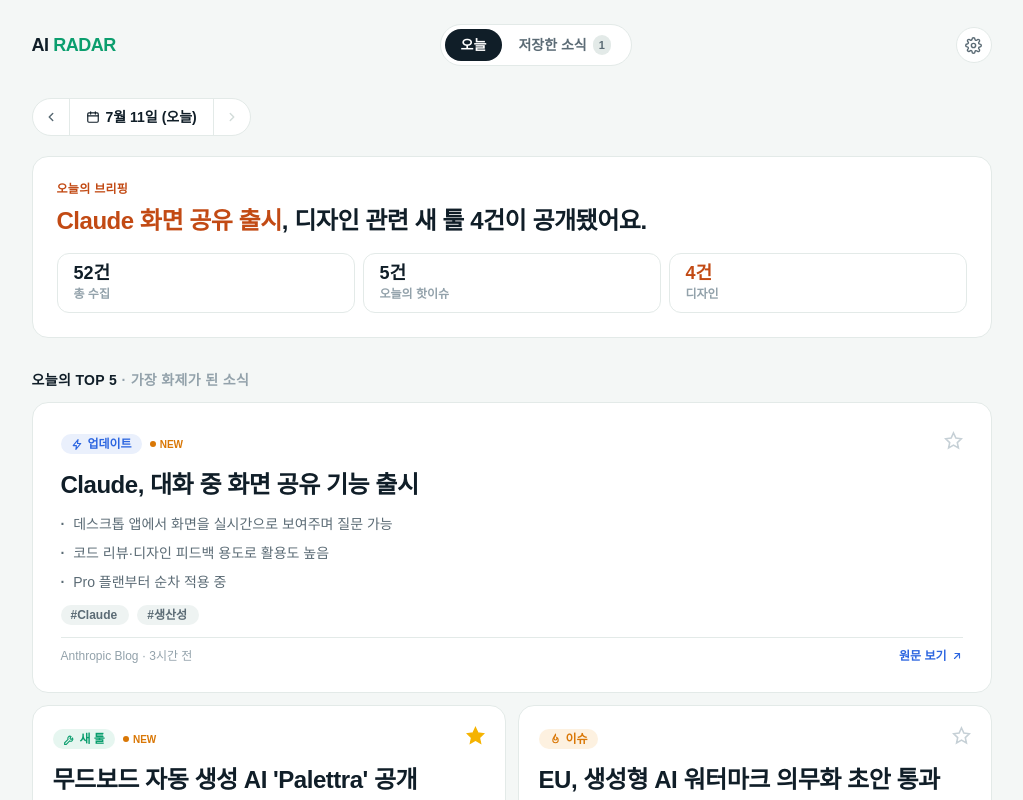
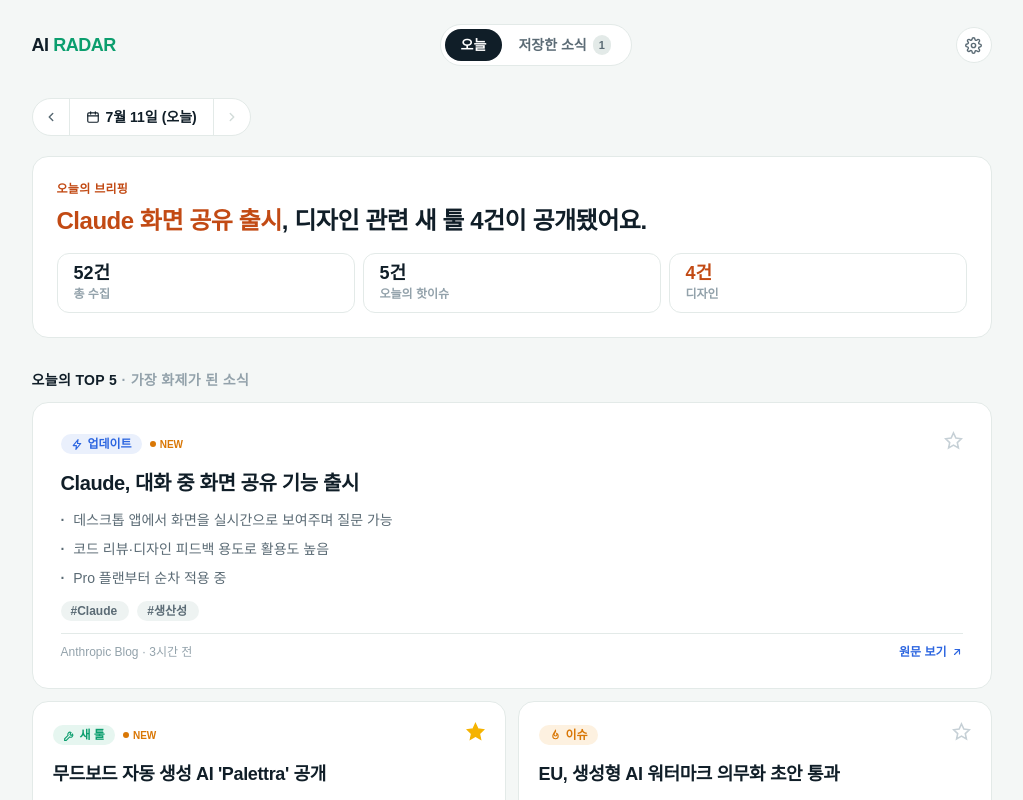
Before and after one commit to lunaatelier/ai-radar, a React (Vite) app: page / in a window 1280 px wide. Shown: the top 800 px of the page, without its empty margins (121-1144 px from the left). Built offline with nearby package versions, Linux system fonts and the light colour scheme; a web font is replaced by a local one.

Commit message:
fix: reduce TOP5 card title size below briefing title
Co-Authored-By: Claude Fable 5 <noreply@anthropic.com>
Claude-Session: https://claude.ai/code/session_01YSuxntHxa7WrLZnTeh3Qsy

```diff
--- a/src/App.jsx
+++ b/src/App.jsx
@@ -204,7 +204,7 @@ function Card({ item, hero, saved, toggle, onTag, fields }) {
         <span className="ml-auto"><StarBtn on={saved} onClick={toggle} /></span>
       </div>
       <h3 style={{ color: T.ink, letterSpacing: "-0.02em" }}
-        className="font-extrabold leading-snug text-xl md:text-2xl">
+        className={`font-extrabold leading-snug ${hero ? "text-lg md:text-xl" : "text-base md:text-lg"}`}>
         {item.title}
       </h3>
       <ul className="flex flex-col gap-1.5">
```
